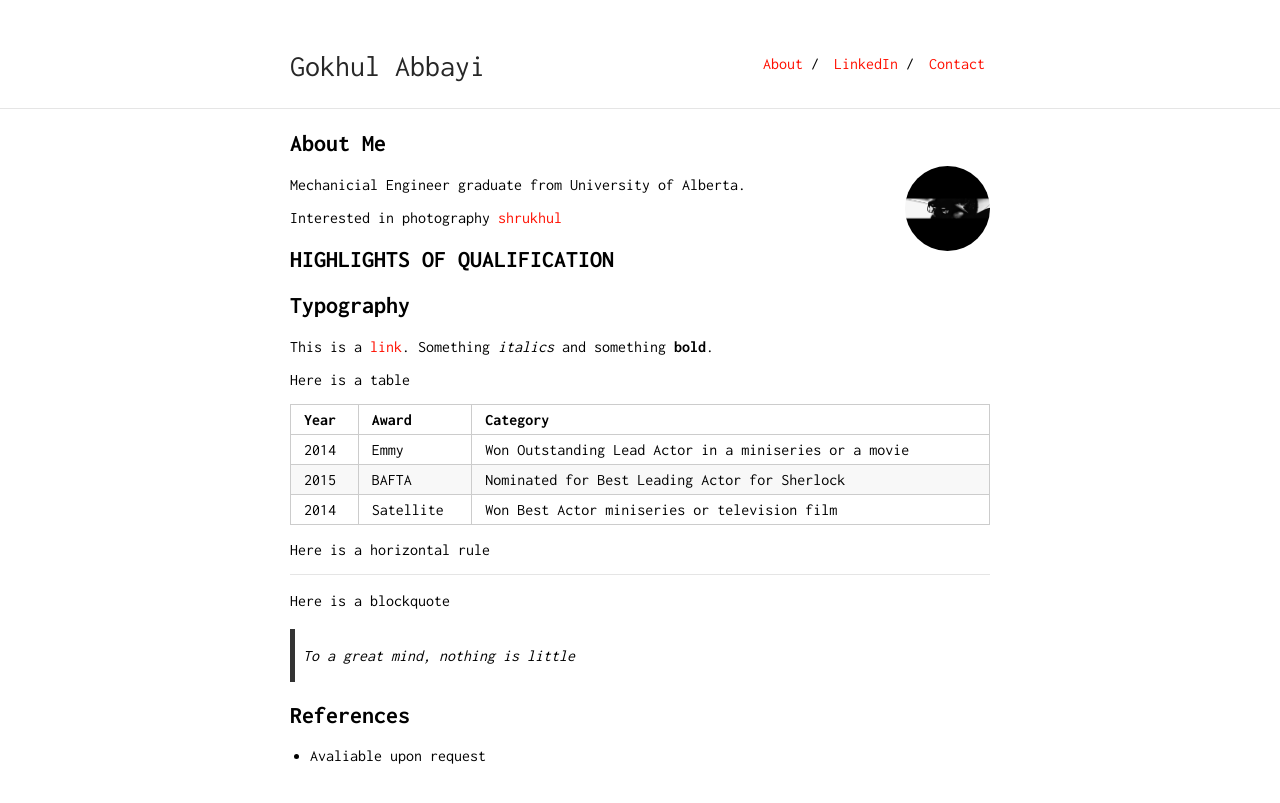
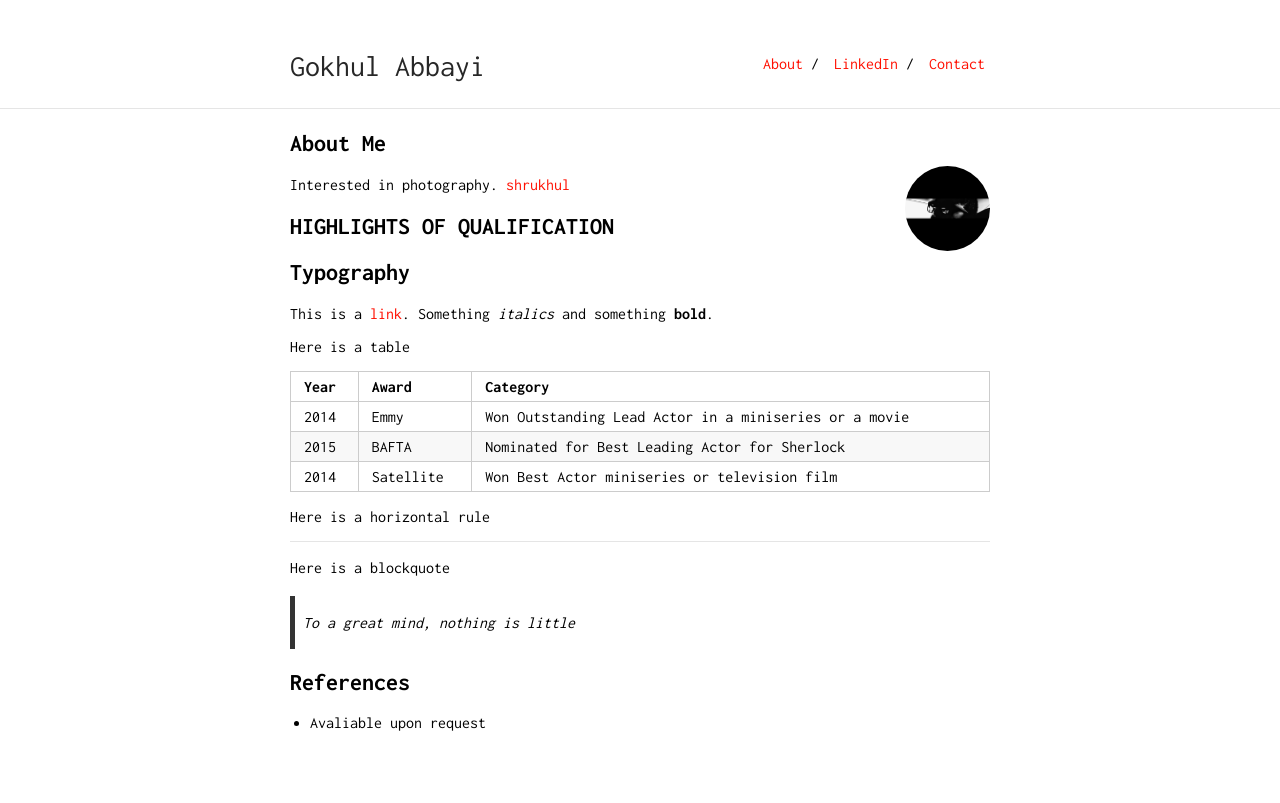
Before and after one commit to gabbayi/gabbayi.github.io, a Jekyll site: the page built from index.md, in a window 1280 px wide. Shown: the top 803 px of the page. Built offline with Jekyll 4.4.1, drawn with Linux system fonts in a browser that asks for light colours; our own code applies the rules of GitHub Pages for plain Markdown files.

Commit message:
Update index.md

```diff
--- a/index.md
+++ b/index.md
@@ -6,9 +6,8 @@ layout: default
 
 <img class="profile-picture" src="koala.jpeg">
 
-Mechanicial Engineer graduate from University of Alberta.
-
-Interested in photography [shrukhul](https://www.instagram.com/shrukhul/)
+Interested in photography.
+[shrukhul](https://www.instagram.com/shrukhul/)
 
 
 ## HIGHLIGHTS OF QUALIFICATION
```
